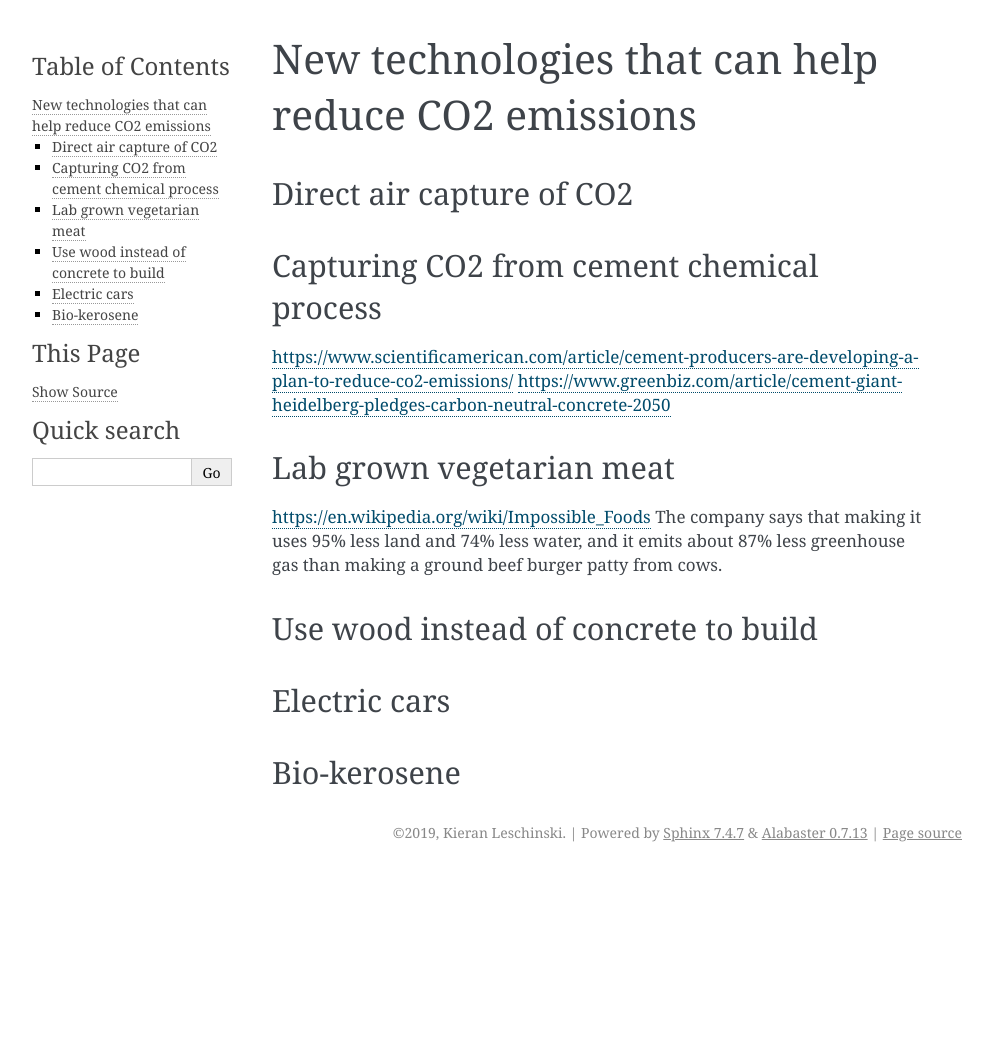
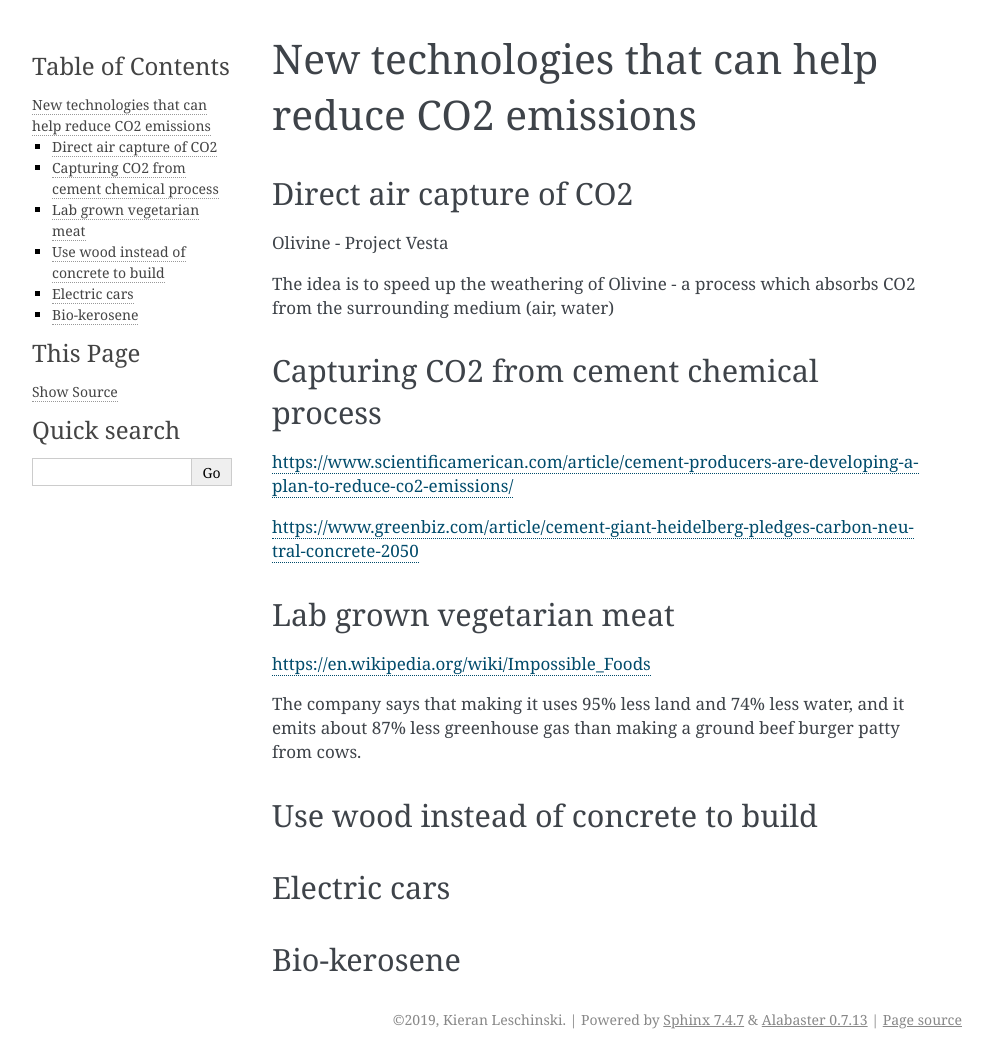
Before and after one commit to astronomyk/avoiding_armageddon, a Sphinx documentation site: the page built from source/climate_change/hope.rst, in a window 1280 px wide. Shown: the whole page, without its empty margins (148-1141 px from the left). Built offline with Sphinx 7.4.7, drawn with Linux system fonts in a browser that asks for light colours; before the commit the page ends 900 px from its top, so only the background shows below that.

```diff
--- a/source/climate_change/hope.rst
+++ b/source/climate_change/hope.rst
@@ -3,16 +3,26 @@ New technologies that can help reduce CO2 emissions
 
 Direct air capture of CO2
 -------------------------
+Olivine - Project Vesta
+
+The idea is to speed up the weathering of Olivine - a process which absorbs CO2
+from the surrounding medium (air, water)
+
+
+
+
 
 Capturing CO2 from cement chemical process
 ------------------------------------------
 https://www.scientificamerican.com/article/cement-producers-are-developing-a-plan-to-reduce-co2-emissions/
+
 https://www.greenbiz.com/article/cement-giant-heidelberg-pledges-carbon-neutral-concrete-2050
 
 
 Lab grown vegetarian meat
 -------------------------
 https://en.wikipedia.org/wiki/Impossible_Foods
+
 The company says that making it uses 95% less land and 74% less water, and it
 emits about 87% less greenhouse gas than making a ground beef burger patty from
 cows.
```
Also changed, not shown: source/space_debris/space_debris.rst (+20 -10 lines).
